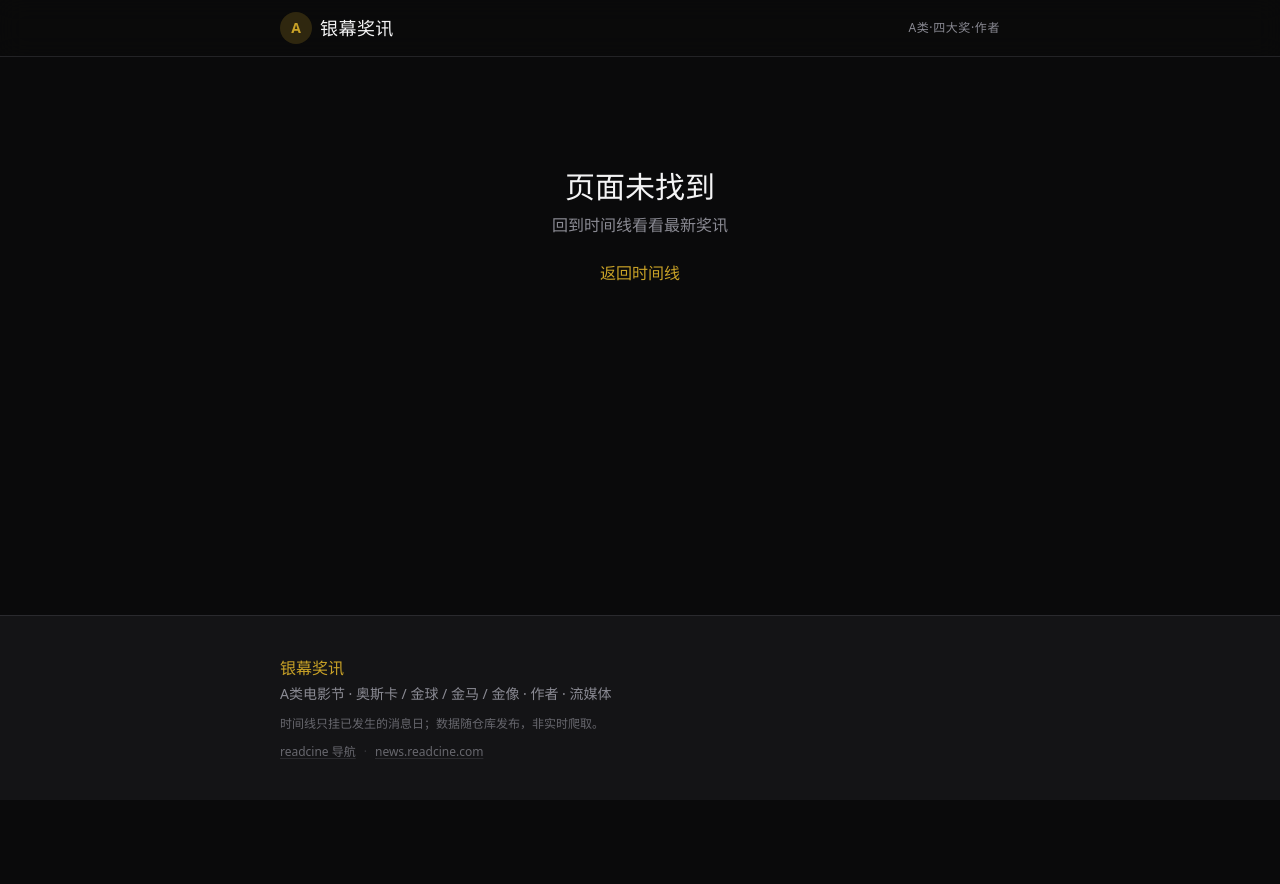
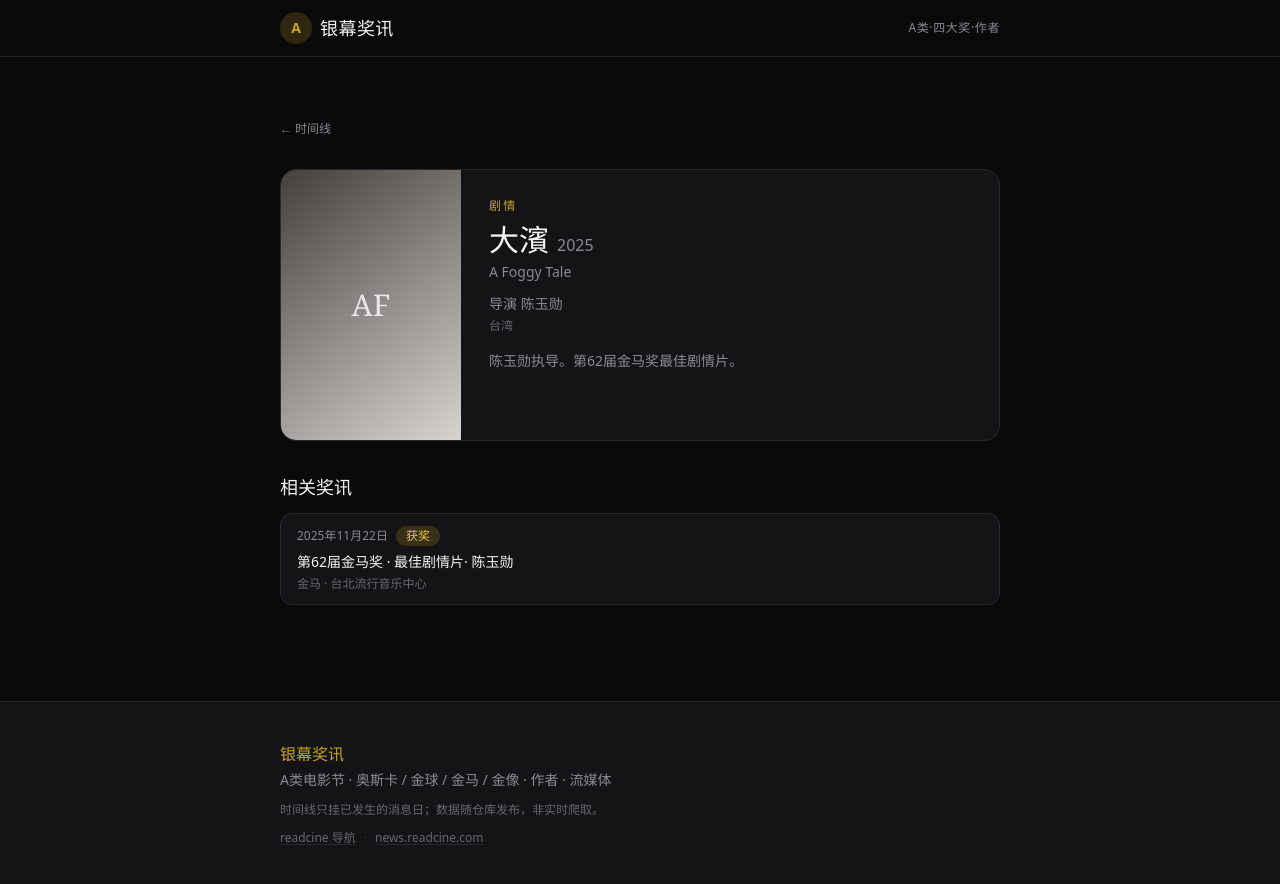
Before and after one commit to xmcter/movie-awards-site, a Next.js app: page /film/a-foggy-tale in a window 1280 px wide. Before the commit this address had no page. Before the commit the page ends 800 px from the top, so only its background shows below. Built offline with nearby package versions, Linux system fonts and the light colour scheme.

Commit message:
feat: 每部影片独立页面，时间线可点进详情
静态导出 /film/[id]，sitemap 收录全部影片；卡片标题链到详情，带 Movie JSON-LD。

```diff
--- /dev/null
+++ b/src/app/film/[id]/page.tsx
@@ -0,0 +1,193 @@
+import type { Metadata } from "next";
+import Link from "next/link";
+import { notFound } from "next/navigation";
+import { TypeBadge } from "@/components/Badge";
+import { films, getFilm, getFilmEvents } from "@/lib/data";
+import {
+  PLATFORM_LABELS,
+  RELEASE_STATUS_LABELS,
+  formatDate,
+} from "@/lib/labels";
+
+export const dynamic = "force-static";
+
+export function generateStaticParams() {
+  return films.map((film) => ({ id: film.id }));
+}
+
+export async function generateMetadata({
+  params,
+}: {
+  params: Promise<{ id: string }>;
+}): Promise<Metadata> {
+  const { id } = await params;
+  const film = getFilm(id);
+  if (!film) return { title: "未找到" };
+  const title = film.titleEn ? `${film.title} / ${film.titleEn}` : film.title;
+  return {
+    title,
+    description: film.synopsis,
+    alternates: { canonical: `/film/${film.id}` },
+    openGraph: {
+      title: `${film.title} · 银幕奖讯`,
+      description: film.synopsis,
+      url: `https://news.readcine.com/film/${film.id}`,
+      type: "article",
+    },
+  };
+}
+
+function initials(title: string): string {
+  const trimmed = title.trim();
+  if (!trimmed) return "?";
+  const latin = trimmed.match(/[A-Za-z]+/g);
+  if (latin && latin.length > 0) {
+    return latin
+      .slice(0, 2)
+      .map((w) => w[0]!.toUpperCase())
+      .join("");
+  }
+  return trimmed.slice(0, 2);
+}
+
+export default async function FilmPage({
+  params,
+}: {
+  params: Promise<{ id: string }>;
+}) {
+  const { id } = await params;
+  const film = getFilm(id);
+  if (!film) notFound();
+
+  const events = getFilmEvents(film.id);
+  const colors = film.posterColors || ["#1a1a2e", "#334155"];
+  const jsonLd = {
+    "@context": "https://schema.org",
+    "@type": "Movie",
+    name: film.title,
+    alternateName: film.titleEn,
+    dateCreated: String(film.year),
+    description: film.synopsis,
+    director: film.directors.map((name) => ({ "@type": "Person", name })),
+    inLanguage: "zh-CN",
+  };
+
+  return (
+    <div className="space-y-8">
+      <script
+        type="application/ld+json"
+        dangerouslySetInnerHTML={{ __html: JSON.stringify(jsonLd) }}
+      />
+      <p className="text-xs text-cinema-muted">
+        <Link href="/" className="hover:text-cinema-gold">
+          ← 时间线
+        </Link>
+      </p>
+
+      <section className="overflow-hidden rounded-2xl border border-cinema-border bg-cinema-card">
+        <div className="flex flex-col sm:flex-row">
+          <div
+            className="aspect-[2/3] w-full shrink-0 sm:w-[180px]"
+            style={{
+              background: `linear-gradient(145deg, ${colors[0]}, ${colors[1]})`,
+            }}
+          >
+            {film.poster ? (
+              // eslint-disable-next-line @next/next/no-img-element
+              <img
+                src={film.poster}
+                alt={film.title}
+                className="h-full w-full object-cover"
+              />
+            ) : (
+              <div className="flex h-full min-h-[240px] items-center justify-center font-display text-3xl text-white/80 sm:min-h-0">
+                {initials(film.titleEn || film.title)}
+              </div>
+            )}
+          </div>
+          <div className="min-w-0 flex-1 p-5 sm:p-7">
+            <p className="text-xs uppercase tracking-[0.18em] text-cinema-gold">
+              {film.genres.join(" · ") || "影片"}
+            </p>
+            <h1 className="mt-2 font-display text-3xl text-cinema-text">
+              {film.title}
+              <span className="ml-2 font-sans text-base font-normal text-cinema-muted">
+                {film.year}
+              </span>
+            </h1>
+            {film.titleEn ? (
+              <p className="mt-1 text-sm text-cinema-muted">{film.titleEn}</p>
+            ) : null}
+            {film.directors.length > 0 ? (
+              <p className="mt-3 text-sm text-cinema-muted">
+                导演 {film.directors.join("、")}
+              </p>
+            ) : null}
+            {film.cast.length > 0 ? (
+              <p className="mt-1 text-sm text-cinema-muted">
+                主演 {film.cast.join("、")}
+              </p>
+            ) : null}
+            {film.country && film.country.length > 0 ? (
+              <p className="mt-1 text-xs text-cinema-muted/70">
+                {film.country.join(" / ")}
+              </p>
+            ) : null}
+            <p className="mt-4 text-sm leading-relaxed text-cinema-muted">
+              {film.synopsis}
+            </p>
+          </div>
+        </div>
+      </section>
+
+      {film.streaming.length > 0 ? (
+        <section>
+          <h2 className="font-display text-lg text-cinema-text">流媒体</h2>
+          <ul className="mt-3 space-y-2">
+            {film.streaming.map((release) => {
+              const platform =
+                PLATFORM_LABELS[release.platform] || release.platform;
+              const status = RELEASE_STATUS_LABELS[release.status];
+              const when = release.date ? formatDate(release.date) : "待定";
+              return (
+                <li
+                  key={`${release.platform}-${release.date || "tba"}`}
+                  className="rounded-xl border border-cinema-border bg-cinema-card px-4 py-3 text-sm text-cinema-muted"
+                >
+                  {platform} · {status} {when}
+                  {release.region ? ` · ${release.region}` : ""}
+                  {release.note ? `（${release.note}）` : ""}
+                </li>
+              );
+            })}
+          </ul>
+        </section>
+      ) : null}
+
+      <section>
+        <h2 className="font-display text-lg text-cinema-text">相关奖讯</h2>
+        {events.length === 0 ? (
+          <p className="mt-3 text-sm text-cinema-muted">暂无已发生的时间线事件。</p>
+        ) : (
+          <ol className="mt-3 space-y-3">
+            {events.map((event) => (
+              <li
+                key={event.id}
+                className="rounded-xl border border-cinema-border bg-cinema-card px-4 py-3"
+              >
+                <div className="flex flex-wrap items-center gap-2 text-xs text-cinema-muted">
+                  <time dateTime={event.date || undefined}>{event.dateLabel}</time>
+                  <TypeBadge type={event.type} label={event.badge} />
+                </div>
+                <p className="mt-1.5 text-sm text-cinema-text">{event.summary}</p>
+                {event.detail ? (
+                  <p className="mt-1 text-xs text-cinema-muted/70">{event.detail}</p>
+                ) : null}
+              </li>
+            ))}
+          </ol>
+        )}
+      </section>
+    </div>
+  );
+}
--- a/src/app/sitemap.ts
+++ b/src/app/sitemap.ts
@@ -1,14 +1,23 @@
 import type { MetadataRoute } from "next";
+import { films } from "@/lib/data";
 
 export const dynamic = "force-static";
 
 export default function sitemap(): MetadataRoute.Sitemap {
+  const lastModified = new Date();
+  const filmUrls = films.map((film) => ({
+    url: `https://news.readcine.com/film/${film.id}`,
+    lastModified,
+    changeFrequency: "weekly" as const,
+    priority: 0.7,
+  }));
   return [
     {
       url: "https://news.readcine.com",
-      lastModified: new Date(),
+      lastModified,
       changeFrequency: "daily",
       priority: 1,
     },
+    ...filmUrls,
   ];
 }
--- a/src/components/Timeline.tsx
+++ b/src/components/Timeline.tsx
@@ -1,6 +1,7 @@
 "use client";
 
 import { useMemo, useState } from "react";
+import Link from "next/link";
 import type { TimelineEvent, TimelineEventType } from "@/types";
 import { TypeBadge } from "@/components/Badge";
 
@@ -174,7 +175,17 @@ export default function Timeline({ events }: { events: TimelineEvent[] }) {
                       <TypeBadge type={event.type} label={event.badge} />
                     </div>
                     <h2 className="mt-2 font-display text-lg text-cinema-text">
-                      {event.filmTitle}
+                      {event.filmId ? (
+                        <Link
+                          href={`/film/${event.filmId}`}
+                          prefetch={false}
+                          className="hover:text-cinema-gold"
+                        >
+                          {event.filmTitle}
+                        </Link>
+                      ) : (
+                        event.filmTitle
+                      )}
                       {event.filmYear ? (
                         <span className="ml-2 text-sm font-sans font-normal text-cinema-muted">
                           {event.filmYear}
--- a/src/lib/data.ts
+++ b/src/lib/data.ts
@@ -57,7 +57,7 @@ function getOrg(id: string): AwardOrg | undefined {
   return orgs.find((o) => o.id === id);
 }
 
-function getFilm(id: string): Film | undefined {
+export function getFilm(id: string): Film | undefined {
   return films.find((f) => f.id === id);
 }
 
@@ -164,6 +164,7 @@ export function getTimelineEvents(): TimelineEvent[] {
       type: isWin ? "win" : "nomination",
       date,
       dateLabel,
+      filmId: film.id,
       filmTitle: film.title,
       filmTitleEn: film.titleEn,
       filmYear: film.year,
@@ -199,6 +200,7 @@ export function getTimelineEvents(): TimelineEvent[] {
         type: "streaming",
         date: release.date || "",
         dateLabel: release.date ? formatDate(release.date) : "待定",
+        filmId: film.id,
         filmTitle: film.title,
         filmTitleEn: film.titleEn,
         filmYear: film.year,
@@ -222,6 +224,7 @@ export function getTimelineEvents(): TimelineEvent[] {
       type: "auteur",
       date: news.date,
       dateLabel: formatDate(news.date),
+      filmId: film.id,
       filmTitle: film.title,
       filmTitleEn: film.titleEn,
       filmYear: film.year,
@@ -244,3 +247,7 @@ export function getTimelineEvents(): TimelineEvent[] {
     return order[a.type] - order[b.type];
   });
 }
+
+export function getFilmEvents(filmId: string): TimelineEvent[] {
+  return getTimelineEvents().filter((e) => e.filmId === filmId);
+}
--- a/src/types/index.ts
+++ b/src/types/index.ts
@@ -119,6 +119,7 @@ export interface TimelineEvent {
   type: TimelineEventType;
   date: string;
   dateLabel: string;
+  filmId?: string;
   filmTitle: string;
   filmTitleEn?: string;
   filmYear?: number;
```
